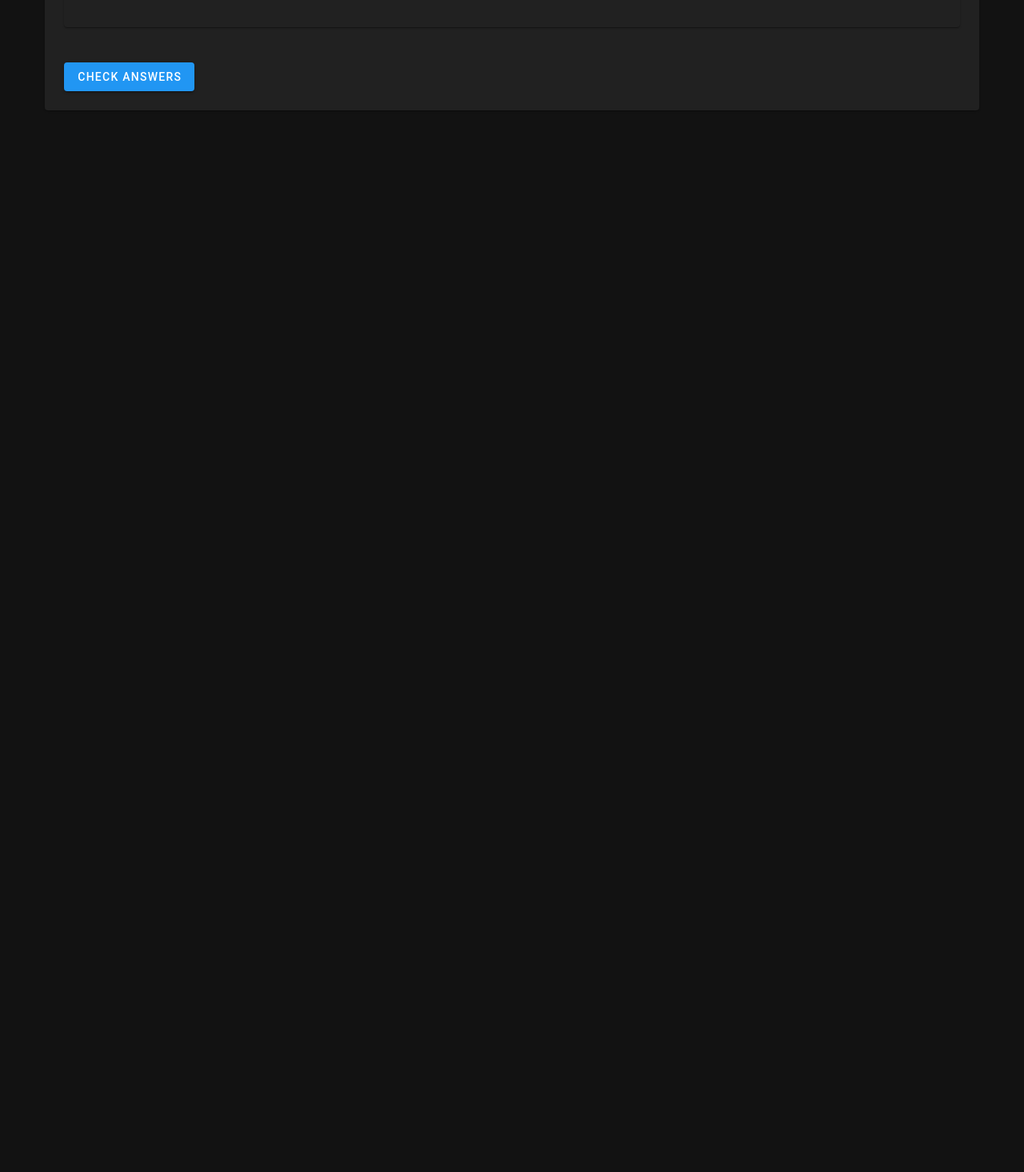
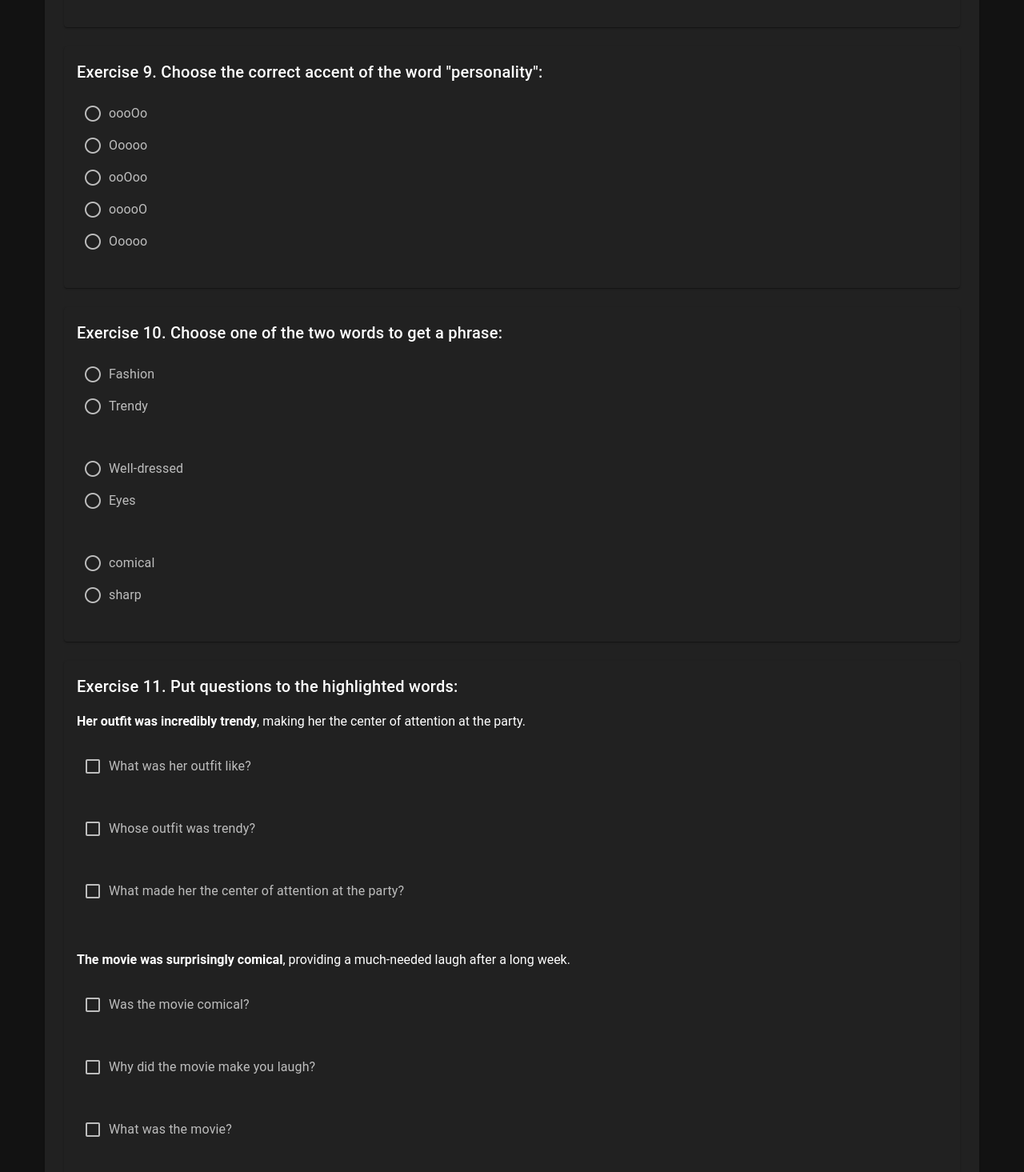
Before and after one commit to Svencap/Project-X, a Vue app: page / in a window 1280 px wide. Shown: the part 4105-5570 px from the top of the page at 80% size. Before the commit the page ends 4259 px from the top, so only its background shows below. Built offline with nearby package versions, Linux system fonts and the light colour scheme.

Commit message:
add new excercises

```diff
--- a/src/components/TestComponent.vue
+++ b/src/components/TestComponent.vue
@@ -127,6 +127,61 @@
           </p>
         </v-card>
 
+        <!-- Exercise 9 -->
+        <v-card outlined class="mb-6 pa-4">
+          <h2 class="text-h6 mb-4">Exercise 9. Choose the correct accent of the word "personality":</h2>
+          <v-radio-group v-model="answers.ex9">
+            <v-radio label="oooOo" value="a"></v-radio>
+            <v-radio label="Ooooo" value="b"></v-radio>
+            <v-radio label="ooOoo" value="c"></v-radio>
+            <v-radio label="ooooO" value="d"></v-radio>
+            <v-radio label="Ooooo" value="e"></v-radio>
+          </v-radio-group>
+        </v-card>
+
+
+        <!-- Exercise 10 -->
+        <v-card outlined class="mb-6 pa-4">
+          <h2 class="text-h6 mb-4">Exercise 10. Choose one of the two words to get a phrase:</h2>
+          <div class="mb-4">
+            <v-radio-group v-model="answers.ex10_1">
+              <v-radio label="Fashion" value="a"></v-radio>
+              <v-radio label="Trendy" value="b"></v-radio>
+            </v-radio-group>
+          </div>
+          <div class="mb-4">
+            <v-radio-group v-model="answers.ex10_2">
+              <v-radio label="Well-dressed" value="a"></v-radio>
+              <v-radio label="Eyes" value="b"></v-radio>
+            </v-radio-group>
+          </div>
+          <div>
+            <v-radio-group v-model="answers.ex10_3">
+              <v-radio label="comical" value="a"></v-radio>
+              <v-radio label="sharp" value="b"></v-radio>
+            </v-radio-group>
+          </div>
+        </v-card>
+
+
+        <!-- Exercise 11 -->
+        <v-card outlined class="mb-6 pa-4">
+          <h2 class="text-h6 mb-4">Exercise 11. Put questions to the highlighted words:</h2>
+          <p class="mb-4">
+            <strong>Her outfit was incredibly trendy</strong>, making her the center of attention at the party.
+          </p>
+          <v-checkbox v-model="answers.ex11_1" label="What was her outfit like?" value="a"></v-checkbox>
+          <v-checkbox v-model="answers.ex11_1" label="Whose outfit was trendy?" value="b"></v-checkbox>
+          <v-checkbox v-model="answers.ex11_1" label="What made her the center of attention at the party?" value="c"></v-checkbox>
+
+          <p class="mb-4 mt-6">
+            <strong>The movie was surprisingly comical</strong>, providing a much-needed laugh after a long week.
+          </p>
+          <v-checkbox v-model="answers.ex11_2" label="Was the movie comical?" value="a"></v-checkbox>
+          <v-checkbox v-model="answers.ex11_2" label="Why did the movie make you laugh?" value="b"></v-checkbox>
+          <v-checkbox v-model="answers.ex11_2" label="What was the movie?" value="c"></v-checkbox>
+        </v-card>
+
         <v-btn color="primary" @click="checkAnswers" large class="check-btn">Check Answers</v-btn>
 
         <v-dialog v-model="resultsDialog" width="500">
@@ -170,7 +225,13 @@
           ex8_2: null,
           ex8_3: null,
           ex8_4: null,
-          ex8_5: null
+          ex8_5: null,
+          ex9: null,
+          ex10_1: null,
+          ex10_2: null,
+          ex10_3: null,
+          ex11_1: [],
+          ex11_2: []
         },
         idiomExercises: {
           a: {
@@ -217,7 +278,13 @@
           ex8_2: 'comical',
           ex8_3: 'thoughtful',
           ex8_4: 'dedicated',
-          ex8_5: 'Creative'
+          ex8_5: 'Creative',
+          ex9: 'c', // ooOoo
+          ex10_1: 'a', // Fashion
+          ex10_2: 'a', // Well-dressed
+          ex10_3: 'a', // comical
+          ex11_1: ['a', 'b'],
+          ex11_2: ['a', 'b']
         },
         results: [],
         score: 0,
@@ -259,7 +326,6 @@
         this.results = [];
         this.score = 0;
 
-        // Check each exercise
         const exercises = [
           // Exercise 1
           this.answers.ex1 === this.correctAnswers.ex1,
@@ -280,7 +346,16 @@
           this.answers.ex8_2 === this.correctAnswers.ex8_2 &&
           this.answers.ex8_3 === this.correctAnswers.ex8_3 &&
           this.answers.ex8_4 === this.correctAnswers.ex8_4 &&
-          this.answers.ex8_5 === this.correctAnswers.ex8_5
+          this.answers.ex8_5 === this.correctAnswers.ex8_5,
+          // Exercise 9
+          this.answers.ex9 === this.correctAnswers.ex9,
+          // Exercise 10
+          this.answers.ex10_1 === this.correctAnswers.ex10_1 &&
+          this.answers.ex10_2 === this.correctAnswers.ex10_2 &&
+          this.answers.ex10_3 === this.correctAnswers.ex10_3,
+          // Exercise 11
+          JSON.stringify([...this.answers.ex11_1].sort()) === JSON.stringify(this.correctAnswers.ex11_1.sort()) &&
+          JSON.stringify([...this.answers.ex11_2].sort()) === JSON.stringify(this.correctAnswers.ex11_2.sort())
         ];
 
         exercises.forEach(correct => {
```
Also changed, not shown: 1 other file (tests, documents, lock files or other folders).
